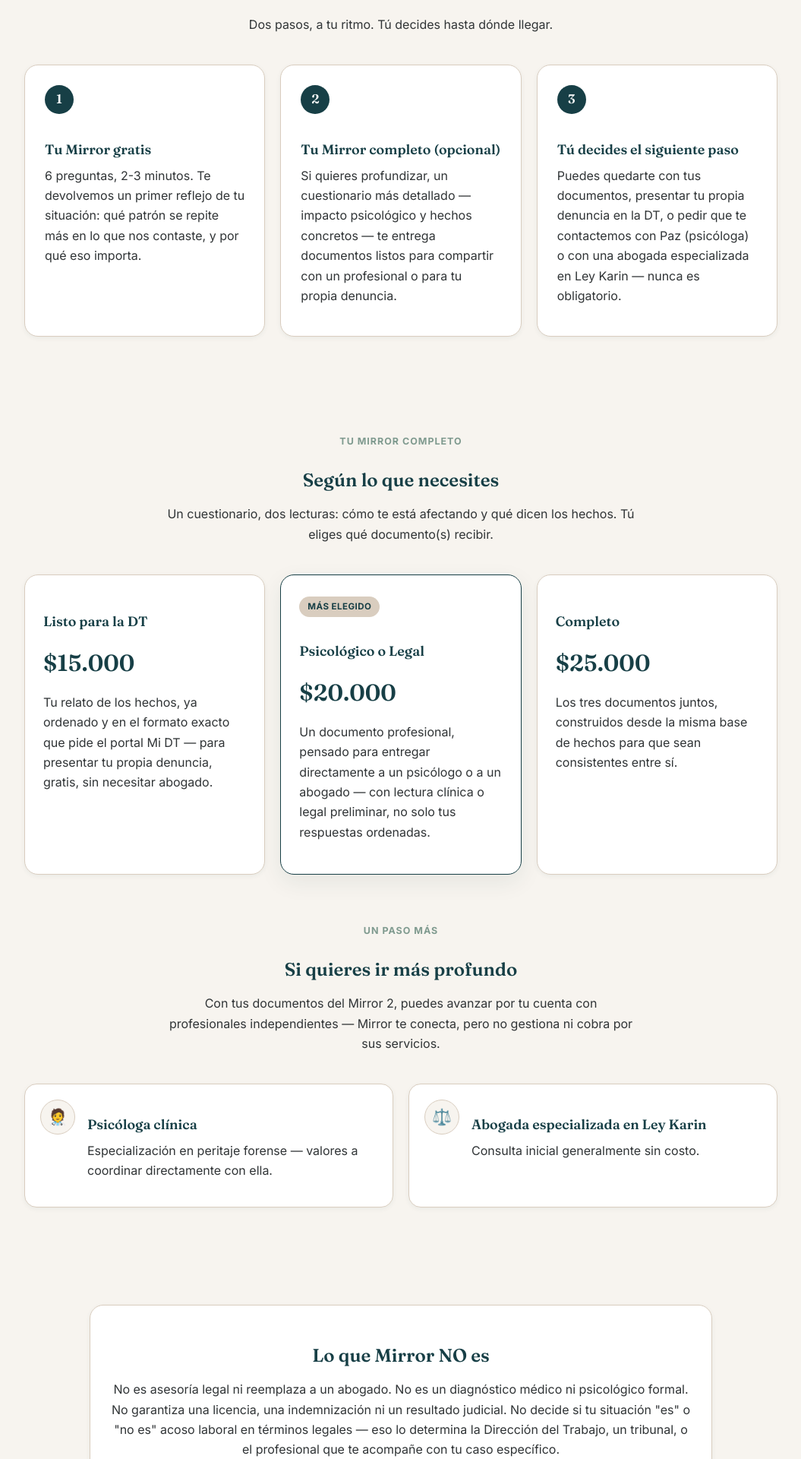
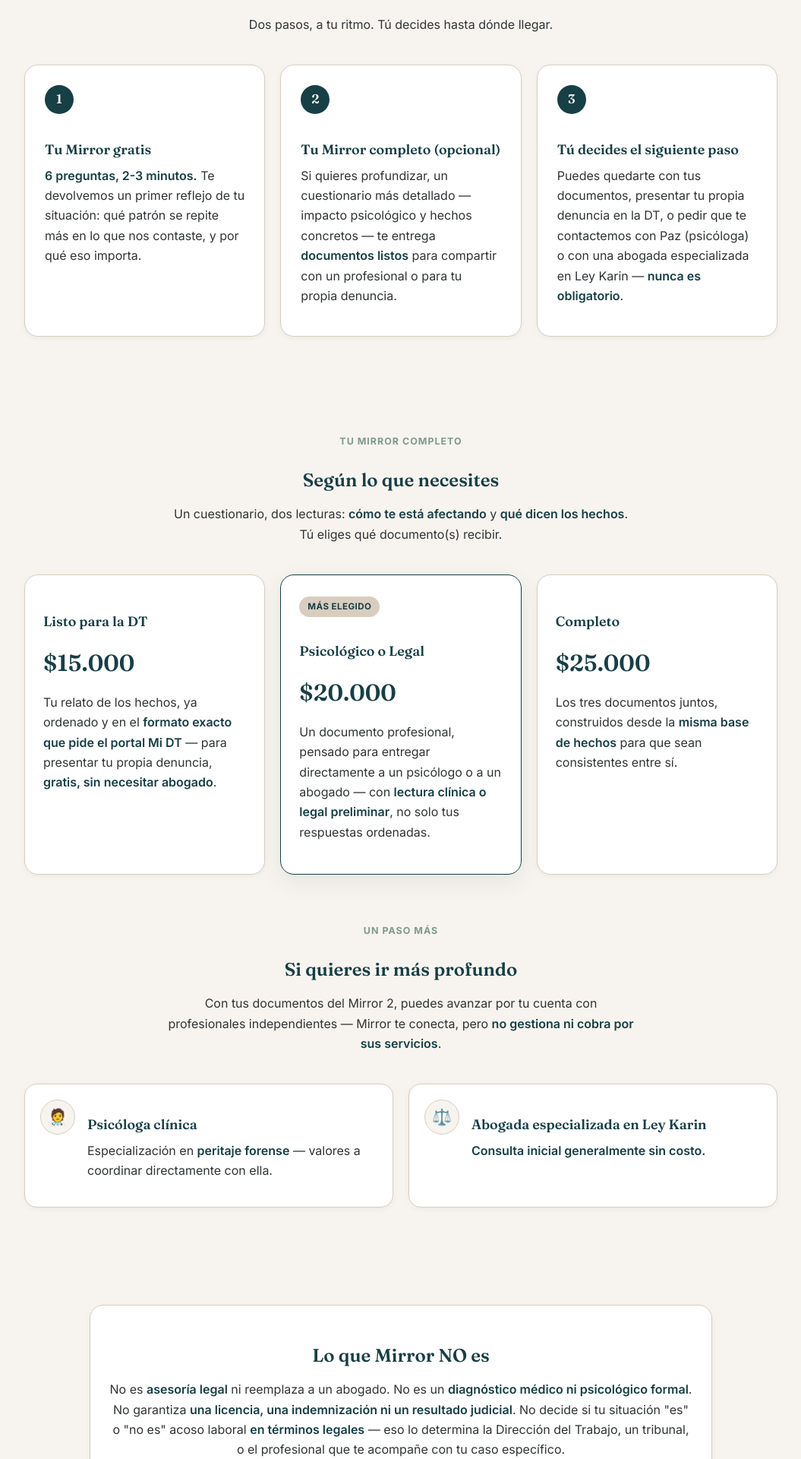
Before and after one commit to frroas007-cybernon/mirrorlaboral, a FastAPI app: page / in a window 1280 px wide. Shown: the part 1521-3441 px from the top of the page at 76% size, without its empty margins (112-1167 px from the left). Run offline with FastAPI, Linux system fonts and the light colour scheme.

Commit message:
Agrega negritas a los textos clave y una foto de apoyo en /elegir
Los textos de la landing se sentían planos; se agregan negritas
selectivas en frases clave (precios, garantías, protocolo de riesgo,
etc.) para hacerlos más escaneables sin cambiar el contenido. También
se agrega una foto de banner en /elegir para que no quede como la
única página sin fotografía.

Co-Authored-By: Claude Sonnet 5 <noreply@anthropic.com>
Claude-Session: https://claude.ai/code/session_01TLgTX9amJzwV3LQrcXtVk4

```diff
--- a/app/templates/base.html
+++ b/app/templates/base.html
@@ -34,6 +34,8 @@
       -webkit-font-smoothing: antialiased;
     }
     a { color: inherit; }
+    strong { font-weight: 600; color: var(--azul); }
+    .card-equipo strong, .franja strong, .mirror-mark strong { color: inherit; }
     .wrap { max-width: 640px; margin: 0 auto; padding: 32px 20px 80px; }
     .wrap-ancho { max-width: 1040px; margin: 0 auto; padding: 0 24px 80px; }
 
@@ -315,6 +317,16 @@
       .foto-galeria img { height: 200px; }
     }
 
+    /* ---- Small photo banner for secondary pages (e.g. /elegir) ---- */
+    .pagina-banner {
+      border-radius: var(--radio);
+      overflow: hidden;
+      box-shadow: var(--sombra-md);
+      margin-bottom: 30px;
+    }
+    .pagina-banner img { width: 100%; height: 220px; object-fit: cover; display: block; }
+    @media (max-width: 720px) { .pagina-banner img { height: 160px; } }
+
     /* ---- Photo background for the closing CTA ---- */
     .franja.foto {
       background-image: linear-gradient(160deg, rgba(23,63,70,0.90), rgba(23,63,70,0.80)),
--- a/app/templates/elegir.html
+++ b/app/templates/elegir.html
@@ -2,6 +2,9 @@
 {% block title %}Elige tu Mirror — Mirror Laboral{% endblock %}
 {% block full_content %}
 <div class="wrap-ancho" style="padding-top:36px;">
+  <div class="pagina-banner">
+    <img src="/static/images/mirror_camino_amanecer.jpg" alt="Camino al amanecer, avanzando paso a paso">
+  </div>
   <div class="section-titulo">
     <h1>¿Cuál es tu punto de partida hoy?</h1>
     <p>No hay una respuesta correcta. Puedes empezar por lo gratis y decidir después si quieres profundizar.</p>
--- a/app/templates/landing.html
+++ b/app/templates/landing.html
@@ -10,12 +10,14 @@
       <span class="kicker">Hecho por personas, para personas</span>
       <h1>¿Sientes que algo en tu trabajo no está bien, pero no sabes si "cuenta"?</h1>
       <p class="lead">No sabes si deberías hablar con RR.HH., denunciar, pedir licencia o simplemente aguantar un
-      poco más. Mirror Laboral te ayuda a mirar tu situación con claridad antes de decidir qué hacer.</p>
+      poco más. Mirror Laboral te ayuda a <strong>mirar tu situación con claridad antes de decidir qué
+      hacer</strong>.</p>
       <div class="cta-row">
         <a class="btn" href="/elegir">Hacer mi Mirror</a>
         <a class="btn btn-secundario" href="#como-funciona">Ver cómo funciona</a>
       </div>
-      <p class="hero-trust">Un espejo de tu situación laboral, hecho por personas — no una IA genérica.</p>
+      <p class="hero-trust">Un espejo de tu situación laboral, hecho por personas — <strong>no una IA
+      genérica</strong>.</p>
     </div>
     <div class="mirror-mark foto">
       <div class="glow-1"></div>
@@ -41,10 +43,11 @@
     </div>
     <div class="card" style="max-width:760px;margin:0 auto;">
       <ul class="lista-check">
-        <li>Sientes que algo en tu trabajo no está bien, pero no sabes si "cuenta" como acoso laboral.</li>
-        <li>No sabes si deberías hablar con RR.HH., denunciar, pedir licencia o simplemente aguantar un poco
-        más.</li>
-        <li>Quieres entender tu situación antes de dar un paso del que no puedas volver atrás.</li>
+        <li>Sientes que algo en tu trabajo no está bien, pero no sabes si <strong>"cuenta" como acoso
+        laboral</strong>.</li>
+        <li>No sabes si deberías hablar con <strong>RR.HH., denunciar, pedir licencia</strong> o simplemente
+        aguantar un poco más.</li>
+        <li>Quieres entender tu situación antes de dar <strong>un paso del que no puedas volver atrás</strong>.</li>
       </ul>
       <p style="text-align:center;font-family:var(--serif);color:var(--azul);margin:20px 0 0;font-size:1.05rem;">
       Si te identificas con esto, esto es para ti.</p>
@@ -61,20 +64,20 @@
       <div class="paso">
         <div class="numero">1</div>
         <h3>Tu Mirror gratis</h3>
-        <p>6 preguntas, 2-3 minutos. Te devolvemos un primer reflejo de tu situación: qué patrón se repite más en
-        lo que nos contaste, y por qué eso importa.</p>
+        <p><strong>6 preguntas, 2-3 minutos.</strong> Te devolvemos un primer reflejo de tu situación: qué patrón
+        se repite más en lo que nos contaste, y por qué eso importa.</p>
       </div>
       <div class="paso">
         <div class="numero">2</div>
         <h3>Tu Mirror completo (opcional)</h3>
         <p>Si quieres profundizar, un cuestionario más detallado — impacto psicológico y hechos concretos — te
-        entrega documentos listos para compartir con un profesional o para tu propia denuncia.</p>
+        entrega <strong>documentos listos</strong> para compartir con un profesional o para tu propia denuncia.</p>
       </div>
       <div class="paso">
         <div class="numero">3</div>
         <h3>Tú decides el siguiente paso</h3>
         <p>Puedes quedarte con tus documentos, presentar tu propia denuncia en la DT, o pedir que te contactemos
-        con Paz (psicóloga) o con una abogada especializada en Ley Karin — nunca es obligatorio.</p>
+        con Paz (psicóloga) o con una abogada especializada en Ley Karin — <strong>nunca es obligatorio</strong>.</p>
       </div>
     </div>
   </section>
@@ -83,28 +86,28 @@
     <div class="section-titulo">
       <span class="eyebrow">Tu Mirror completo</span>
       <h2>Según lo que necesites</h2>
-      <p>Un cuestionario, dos lecturas: cómo te está afectando y qué dicen los hechos. Tú eliges qué documento(s)
-      recibir.</p>
+      <p>Un cuestionario, dos lecturas: <strong>cómo te está afectando</strong> y <strong>qué dicen los
+      hechos</strong>. Tú eliges qué documento(s) recibir.</p>
     </div>
     <div class="grid-3">
       <div class="tier-card">
         <h3>Listo para la DT</h3>
         <div class="precio">$15.000</div>
-        <p>Tu relato de los hechos, ya ordenado y en el formato exacto que pide el portal Mi DT — para
-        presentar tu propia denuncia, gratis, sin necesitar abogado.</p>
+        <p>Tu relato de los hechos, ya ordenado y en el <strong>formato exacto que pide el portal Mi DT</strong>
+        — para presentar tu propia denuncia, <strong>gratis, sin necesitar abogado</strong>.</p>
       </div>
       <div class="tier-card destacado">
         <span class="badge">Más elegido</span>
         <h3>Psicológico o Legal</h3>
         <div class="precio">$20.000</div>
         <p>Un documento profesional, pensado para entregar directamente a un psicólogo o a un abogado — con
-        lectura clínica o legal preliminar, no solo tus respuestas ordenadas.</p>
+        <strong>lectura clínica o legal preliminar</strong>, no solo tus respuestas ordenadas.</p>
       </div>
       <div class="tier-card">
         <h3>Completo</h3>
         <div class="precio">$25.000</div>
-        <p>Los tres documentos juntos, construidos desde la misma base de hechos para que sean consistentes
-        entre sí.</p>
+        <p>Los tres documentos juntos, construidos desde la <strong>misma base de hechos</strong> para que sean
+        consistentes entre sí.</p>
       </div>
     </div>
   </section>
@@ -114,21 +117,21 @@
       <span class="eyebrow">Un paso más</span>
       <h2>Si quieres ir más profundo</h2>
       <p>Con tus documentos del Mirror 2, puedes avanzar por tu cuenta con profesionales independientes —
-      Mirror te conecta, pero no gestiona ni cobra por sus servicios.</p>
+      Mirror te conecta, pero <strong>no gestiona ni cobra por sus servicios</strong>.</p>
     </div>
     <div class="grid-2">
       <div class="confianza-item">
         <div class="icono">🧑‍⚕️</div>
         <div>
           <h3>Psicóloga clínica</h3>
-          <p>Especialización en peritaje forense — valores a coordinar directamente con ella.</p>
+          <p>Especialización en <strong>peritaje forense</strong> — valores a coordinar directamente con ella.</p>
         </div>
       </div>
       <div class="confianza-item">
         <div class="icono">⚖️</div>
         <div>
           <h3>Abogada especializada en Ley Karin</h3>
-          <p>Consulta inicial generalmente sin costo.</p>
+          <p><strong>Consulta inicial generalmente sin costo.</strong></p>
         </div>
       </div>
     </div>
@@ -137,10 +140,11 @@
   <section class="section">
     <div class="card" style="max-width:820px;margin:0 auto;">
       <h2 style="text-align:center;">Lo que Mirror NO es</h2>
-      <p style="text-align:center;">No es asesoría legal ni reemplaza a un abogado. No es un diagnóstico médico ni
-      psicológico formal. No garantiza una licencia, una indemnización ni un resultado judicial. No decide si tu
-      situación "es" o "no es" acoso laboral en términos legales — eso lo determina la Dirección del Trabajo, un
-      tribunal, o el profesional que te acompañe con tu caso específico.</p>
+      <p style="text-align:center;">No es <strong>asesoría legal</strong> ni reemplaza a un abogado. No es un
+      <strong>diagnóstico médico ni psicológico formal</strong>. No garantiza <strong>una licencia, una
+      indemnización ni un resultado judicial</strong>. No decide si tu situación "es" o "no es" acoso laboral
+      <strong>en términos legales</strong> — eso lo determina la Dirección del Trabajo, un tribunal, o el
+      profesional que te acompañe con tu caso específico.</p>
     </div>
   </section>
 
@@ -151,12 +155,13 @@
     </div>
     <div class="card-equipo">
       <h3>Un equipo real, no una IA actuando sola</h3>
-      <p>Mirror está construido por un especialista en RR.HH. y operaciones, con el respaldo de una
-      psicóloga clínica especializada en peritaje forense y una abogada especializada en Ley Karin.</p>
+      <p>Mirror está construido por un <strong>especialista en RR.HH. y operaciones</strong>, con el respaldo de
+      una <strong>psicóloga clínica especializada en peritaje forense</strong> y una <strong>abogada
+      especializada en Ley Karin</strong>.</p>
       <p class="marco">Nuestros documentos siguen el mismo marco que usan los psicólogos laborales en Chile
-      (Cuestionario CEAL-SM/SUSESO) y el estándar legal real de prueba en tutela laboral (Art. 493 del
-      Código del Trabajo).</p>
-      <p>Esto no reemplaza una evaluación profesional — la prepara mejor.</p>
+      (<strong>Cuestionario CEAL-SM/SUSESO</strong>) y el estándar legal real de prueba en tutela laboral
+      (<strong>Art. 493 del Código del Trabajo</strong>).</p>
+      <p>Esto no reemplaza una evaluación profesional — <strong>la prepara mejor</strong>.</p>
     </div>
     <div class="foto-galeria">
       <figure><img src="/static/images/mirror_apoyo_manos.jpg" alt="Manos apoyándose, acompañamiento"></figure>
@@ -169,7 +174,7 @@
         <div>
           <h3>Un equipo, no un sistema</h3>
           <p>Cada documento lo revisa y arma nuestro equipo. Si algo no te hace sentido, nos escribes y te
-          respondemos nosotros — no un bot.</p>
+          respondemos nosotros — <strong>no un bot</strong>.</p>
         </div>
       </div>
       <div class="confianza-item">
@@ -177,15 +182,15 @@
         <div>
           <h3>Confidencial</h3>
           <p>Tus respuestas se guardan de forma restringida. Solo se comparten con un profesional si tú lo pides
-          explícitamente, con un checkbox que nunca viene marcado por defecto.</p>
+          explícitamente, con un checkbox que <strong>nunca viene marcado por defecto</strong>.</p>
         </div>
       </div>
       <div class="confianza-item">
         <div class="icono">⚖️</div>
         <div>
           <h3>Marco legal real</h3>
-          <p>Nuestros documentos citan la Ley Karin, sus plazos y la prueba indiciaria — información pública,
-          nunca una conclusión sobre tu caso particular.</p>
+          <p>Nuestros documentos citan la Ley Karin, sus plazos y la prueba indiciaria — <strong>información
+          pública</strong>, nunca una conclusión sobre tu caso particular.</p>
         </div>
       </div>
       <div class="confianza-item">
@@ -193,7 +198,7 @@
         <div>
           <h3>Derivación, no obligación</h3>
           <p>Si quieres seguir con una psicóloga o una abogada especializada, tú decides — ellas cobran sus
-          propios honorarios, de forma independiente.</p>
+          propios honorarios, <strong>de forma independiente</strong>.</p>
         </div>
       </div>
     </div>
@@ -207,38 +212,40 @@
     <div class="card" style="max-width:760px;margin:0 auto;">
       <details class="faq-item" open>
         <summary>¿Esto reemplaza a un abogado o a un psicólogo?</summary>
-        <p class="faq-respuesta">No. Te ayuda a entender tu situación y a llegar mejor preparado/a si decides
-        consultar a uno.</p>
+        <p class="faq-respuesta">No. <strong>Te ayuda a entender tu situación y a llegar mejor preparado/a</strong>
+        si decides consultar a uno.</p>
       </details>
       <details class="faq-item">
         <summary>¿Los documentos sirven como prueba legal?</summary>
-        <p class="faq-respuesta">No son una pericia ni un documento legal por sí solos. Están construidos con
-        un estándar técnico real, pero la evaluación final del caso siempre corresponde a un profesional.</p>
+        <p class="faq-respuesta"><strong>No son una pericia ni un documento legal por sí solos.</strong> Están
+        construidos con un estándar técnico real, pero la evaluación final del caso siempre corresponde a un
+        profesional.</p>
       </details>
       <details class="faq-item">
         <summary>¿Van a decirme si lo que vivo "es" acoso laboral?</summary>
-        <p class="faq-respuesta">No podemos calificarlo legalmente — eso lo determina la Dirección del Trabajo
-        o un tribunal.</p>
+        <p class="faq-respuesta">No podemos calificarlo legalmente — <strong>eso lo determina la Dirección del
+        Trabajo o un tribunal</strong>.</p>
       </details>
       <details class="faq-item">
         <summary>¿Tengo que pagar para saber algo?</summary>
-        <p class="faq-respuesta">No. El Mirror 1 es gratis y ya te da un primer resultado. El Mirror completo es
-        opcional, si quieres profundizar y llevarte documentos.</p>
+        <p class="faq-respuesta">No. <strong>El Mirror 1 es gratis</strong> y ya te da un primer resultado. El
+        Mirror completo es opcional, si quieres profundizar y llevarte documentos.</p>
       </details>
       <details class="faq-item">
         <summary>¿Si quiero una sesión con la psicóloga o la abogada, la pago acá?</summary>
-        <p class="faq-respuesta">No — coordinas y pagas directamente con ellas, fuera de Mirror.</p>
+        <p class="faq-respuesta">No — <strong>coordinas y pagas directamente con ellas, fuera de Mirror</strong>.</p>
       </details>
       <details class="faq-item">
         <summary>¿Qué pasa si necesito ayuda urgente?</summary>
         <p class="faq-respuesta">En ambos Mirror hay una pregunta de seguridad al inicio. Si tu respuesta indica
-        riesgo, te mostramos de inmediato el teléfono de Salud Responde (600 360 7777), sin esperar a ningún
-        resultado.</p>
+        riesgo, te mostramos de inmediato <strong>el teléfono de Salud Responde (600 360 7777)</strong>, sin
+        esperar a ningún resultado.</p>
       </details>
       <details class="faq-item">
         <summary>¿Quién ve mis respuestas?</summary>
-        <p class="faq-respuesta">Solo nuestro equipo. Si pides derivación a Paz o a la abogada, cada una ve
-        únicamente el documento que le corresponde a su especialidad — nunca el resto sin tu autorización.</p>
+        <p class="faq-respuesta"><strong>Solo nuestro equipo.</strong> Si pides derivación a Paz o a la abogada,
+        cada una ve únicamente el documento que le corresponde a su especialidad — nunca el resto sin tu
+        autorización.</p>
       </details>
     </div>
   </section>
@@ -246,7 +253,7 @@
   <section class="section">
     <div class="franja foto">
       <h2>Empieza por lo gratis</h2>
-      <p>6 preguntas, 2-3 minutos, sin compromiso.</p>
+      <p>6 preguntas, 2-3 minutos, <strong>sin compromiso</strong>.</p>
       <a class="btn" href="/elegir">Hacer mi Mirror</a>
     </div>
   </section>
```
